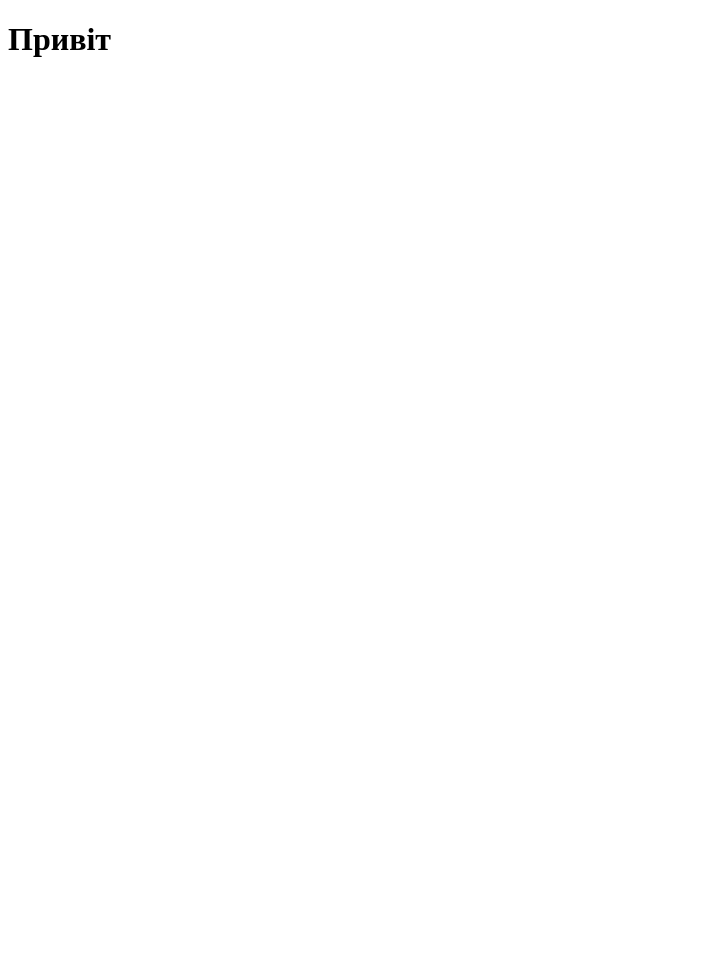
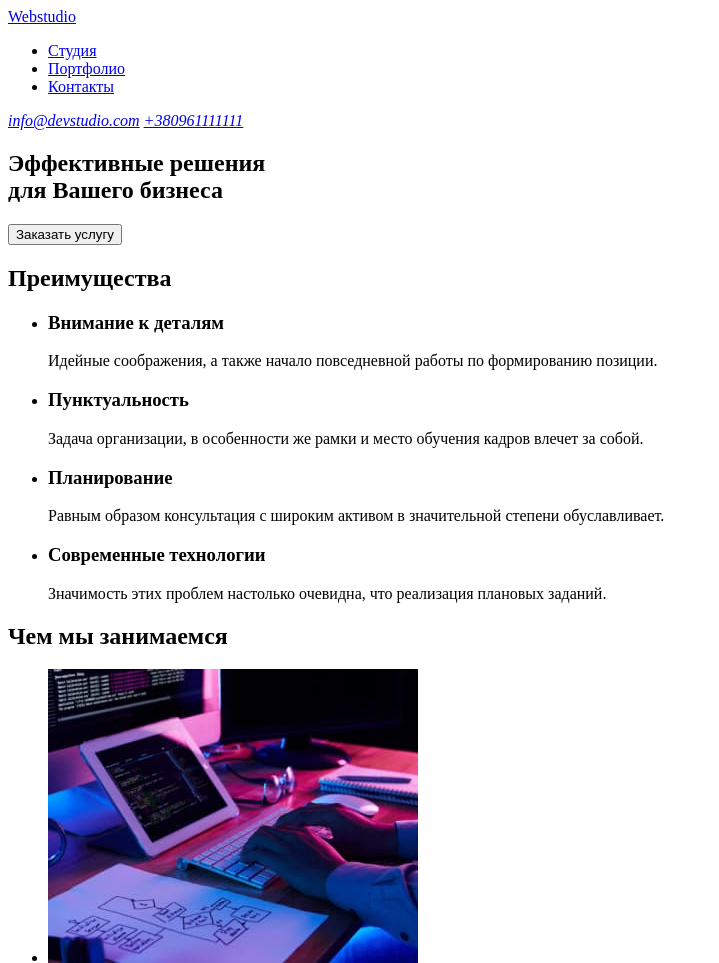
Before and after one commit to LatyshevaYulia/goit-markup-hw-01, a plain HTML site: page index.html in a window 1280 px wide. Shown: the top 963 px of the page, without its empty margins (0-719 px from the left). Before the commit the page ends 800 px from the top, so only its background shows below. Drawn offline with Linux system fonts and the light colour scheme.

Commit message:
Добавлем разметку

```diff
--- a/index.html
+++ b/index.html
@@ -1,5 +1,5 @@
 <!DOCTYPE html>
-<html lang="en">
+<html lang="ru">
 <head>
     <meta charset="UTF-8">
     <meta http-equiv="X-UA-Compatible" content="IE=edge">
@@ -7,6 +7,72 @@
     <title>Document</title>
 </head>
 <body>
-   <h1>Привіт</h1>
+<header>
+    <a href="#">Webstudio</a>
+<nav>
+<ul>
+    <li><a href="Studio">Cтудия</a></li>
+    <li><a href="Portfolio">Портфолио</a></li>
+    <li><a href="Contacts">Контакты</a></li>
+</ul>
+<address>
+    <a href="mailto:info@devstudio.com">info@devstudio.com</a>
+    <a href="tel:+380961111111">+380961111111</a>
+
+</address>
+</nav>
+</header>
+<main>
+    <section>
+        <h1>Эффективные решения<br/>для Вашего бизнеса</h1>
+        <button>Заказать услугу</button>
+    </section>
+<section>
+    <h2>Преимущества</h2>
+    <ul>
+        <li>
+            <h3>Внимание к деталям</h3>
+            <p>Идейные соображения, а также начало повседневной работы по формированию позиции.</p>
+        </li>
+        <li>
+            <h3>Пунктуальность</h3>
+            <p>Задача организации, в особенности же рамки и место обучения кадров влечет за собой.</p>
+        </li>
+        <li>
+            <h3>Планирование</h3>
+            <p>Равным образом консультация с широким активом в значительной степени обуславливает.</p>
+        </li>
+        <li>
+            <h3>Современные технологии</h3>
+            <p>Значимость этих проблем настолько очевидна, что реализация плановых заданий.</p>
+        </li>
+    </ul>
+</section>
+<section>
+    <h1>Чем мы занимаемся</h1>
+<ul>
+    <li><a href=""></a><img src="./images/box1.jpg" alt="Пишем программу" width="370"></li>
+    <li><a href=""></a><img src="./images/box2.jpg" alt="Адаптируем программу под гаджет" width="370"></li>
+    <li><a href=""></a><img src="./images/box3.jpg" alt="Стилизация" width="370"></li>
+    </ul>
+</section>
+    <h2>Наша команда</h2>
+<ul>
+    <li><img src="./images/teamcard1.jpg" alt="Product Designer" width="270"></li>
+    <li><img src="./images/teamcard2.jpg" alt="Frontend Developer" width="270"></li>
+    <li><img src="./images/teamcard3.jpg" alt="Maketing" width="270"></li>
+    <li><img src="./images/teamcard4.jpg" alt="UI Designer" width="270"></li>
+</ul>
+
+</main>
+
+<footer>
+<a href="#">Webstudio</a>
+<Address>
+<a href="#">г. Киев, пр-т Леси Украинки, 26</a>
+<a href="mailto:info@example.com">info@example.com</a>
+<a href="tel:+380991111111">+380991111111</a>
+</Address>
+</footer>
 </body>
 </html>
```
